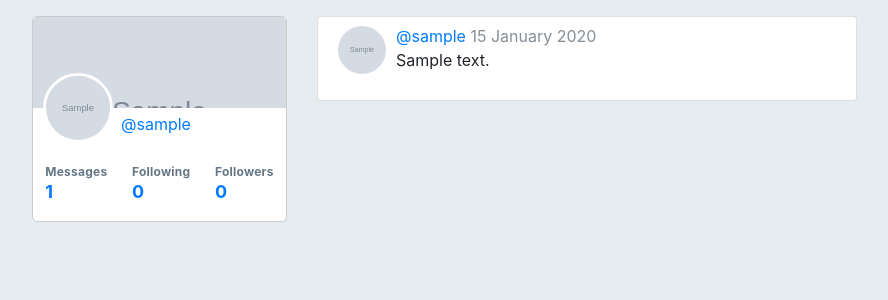
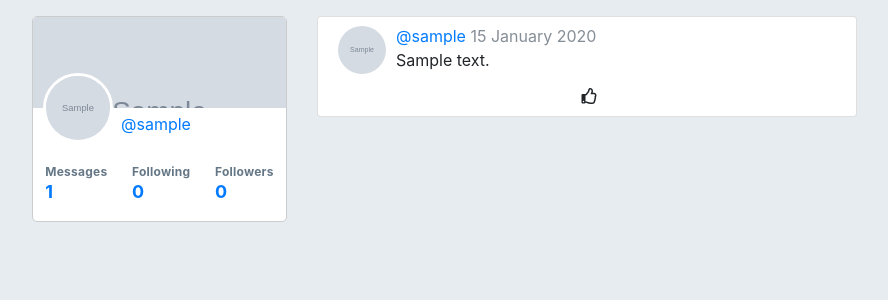
Before and after one commit to kelsonpw/WarblerV2, a Flask app: page / in a window 1280 px wide. Shown: the part 46-346 px from the top of the page, without its empty margins (53-941 px from the left). Run offline with Flask 2, Linux system fonts and the light colour scheme; a user stored in the database is signed in; tables that the repository leaves empty hold one stand-in row (values such as "Sample post"); grey boxes marked "Sample" are stand-in pictures; data that the repository does not hold is empty; some libraries are stand-ins or nearby versions.

Commit message:
working on like button

```diff
--- a/templates/home.html
+++ b/templates/home.html
@@ -47,6 +47,7 @@
           <a href="{{ url_for('users_show', user_id=message.user.id) }}">@{{ message.user.username }}</a>
           <span class="text-muted">{{ message.timestamp.strftime('%d %B %Y') }}</span>
           <p>{{ message.text }}</p>
+          <i class="far fa-thumbs-up like-btn"></i>
         </div>
       </li>
       {% endfor %}
```
